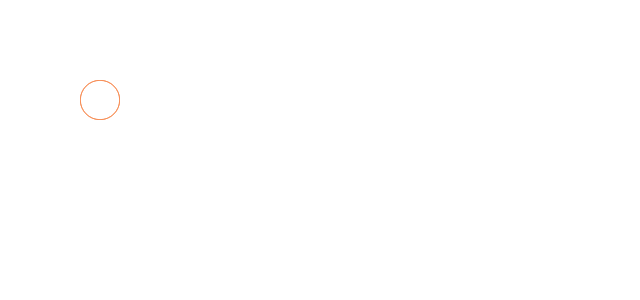
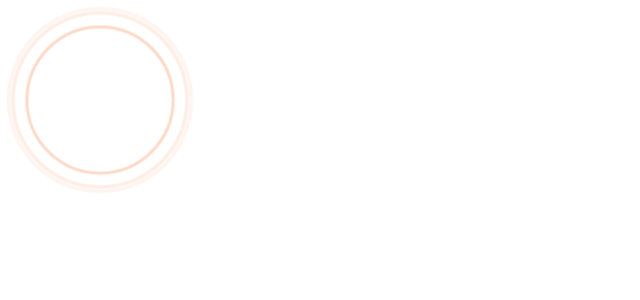
Before and after one commit to Yevheniy2020/svoy-app, a Next.js app: page /ripple-effect in a window 1280 px wide. Shown: the top 300 px of the page, without its empty margins (0-640 px from the left). Built offline with nearby package versions, Linux system fonts and the light colour scheme.

Commit message:
feature: changed ripple effect
- changed ripple effect
- added ripple effect on the main page

```diff
--- a/src/components/common/ui/ripple-effect/RippleEffect.styles.ts
+++ b/src/components/common/ui/ripple-effect/RippleEffect.styles.ts
@@ -8,13 +8,17 @@ export const circle = (delay: string) => ({
       opacity: '1',
       transform: 'scale(0.1)',
     },
-    '100%': {
+    '70%': {
       opacity: '0',
       transform: 'scale(1)',
     },
+    '100%': {
+      opacity: '0',
+      transform: 'scale(0)',
+    },
   },
 
-  border: `3px solid ${theme.palette.orange.main}`,
+  border: `4px solid ${theme.palette.orange.main}`,
   animation: 'growAndFade 2s infinite ease',
   animationDelay: delay,
 });
@@ -25,16 +29,20 @@ export const circleCenter = (delay: string) => ({
       opacity: '1',
       transform: 'scale(0.2)',
     },
-    '50%': {
+    '10%': {
       opacity: '1',
       transform: 'scale(0.2)',
     },
-    '100%': {
+    '70%': {
       opacity: '0',
       transform: 'scale(1)',
     },
+    '100%': {
+      opacity: '0',
+      transform: 'scale(0)',
+    },
   },
-  border: `3px solid ${theme.palette.orange.main}`,
+  border: `4px solid ${theme.palette.orange.main}`,
   animation: 'growAndFade 2s infinite ease',
   animationDelay: delay,
 });
--- a/src/components/common/ui/ripple-effect/RippleEffect.tsx
+++ b/src/components/common/ui/ripple-effect/RippleEffect.tsx
@@ -1,24 +1,29 @@
 'use client';
 import React, { FC } from 'react';
-import { Box } from '@mui/material';
+import { Box, SxProps, Theme } from '@mui/material';
+
+import mergeSx from '@/lib/utils/mergeSxStyles';
 
 import * as styles from './RippleEffect.styles';
 
 interface RippleEffectProps {
   width?: string;
   height?: string;
+  sx?: SxProps<Theme>;
   delay?: [string?, string?, string?];
 }
 const RippleEffect: FC<RippleEffectProps> = ({
   width = '200px',
   height = '200px',
   delay = [],
+  sx = {},
+  ...rest
 }) => {
   return (
-    <Box sx={styles.circles(width, height)}>
-      <Box sx={styles.circle(delay[0] || '3.1s')} />
-      <Box sx={styles.circle(delay[1] || '3s')} />
-      <Box sx={styles.circleCenter(delay[2] || '3.3s')} />
+    <Box sx={mergeSx(styles.circles(width, height), sx)} {...rest}>
+      <Box sx={styles.circle(delay[0] || '1.1s')} />
+      <Box sx={styles.circle(delay[1] || '1s')} />
+      <Box sx={styles.circleCenter(delay[2] || '1.3s')} />
     </Box>
   );
 };
```
Also changed, not shown: src/app/(main)/Home.styles.ts (+25 -0 lines), src/app/(main)/page.tsx (+13 -2 lines).
